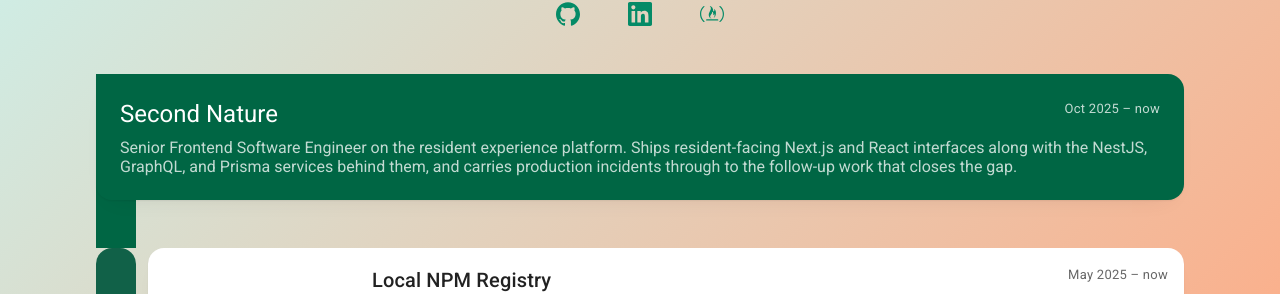
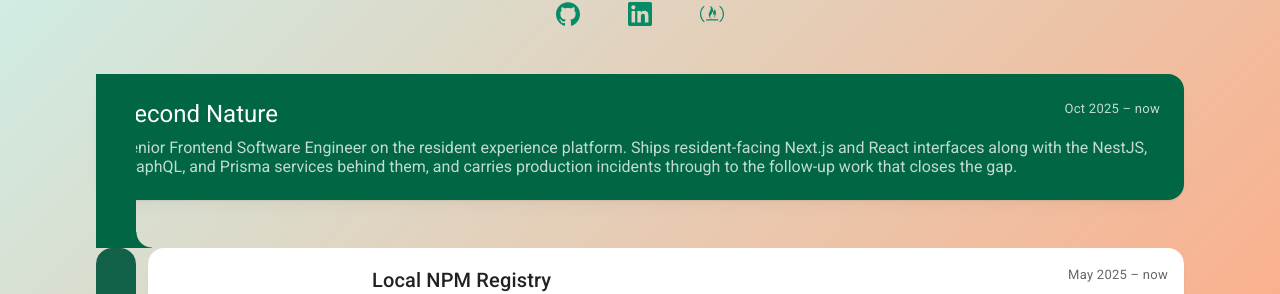
Before and after one commit to aneuhold/portfolio, a SvelteKit app in the folder svelte/: page / in a window 1280 px wide. Shown: the part 507-801 px from the top of the page. Built offline with nearby package versions, Linux system fonts and the light colour scheme.

Commit message:
Add nice rounded parts

```diff
--- a/svelte/src/components/Timeline/EraCard.svelte
+++ b/svelte/src/components/Timeline/EraCard.svelte
@@ -35,24 +35,41 @@
     --era-lightness: 44%;
     --era-chroma-step: 0.27;
     --era-chroma-floor: 0.15;
+    /* Kinda crazy fill calculation to just make it a little darker as it goes down. */
+    --era-color: oklch(
+      from var(--color-primary) var(--era-lightness)
+        calc(c * max(var(--era-chroma-floor), 1 - var(--era-depth) * var(--era-chroma-step))) h
+    );
 
     display: contents;
   }
 
-  /* Kinda crazy fill calculation to just make it a little darker as it goes down. */
   .rail,
   .card {
-    background-color: oklch(
-      from var(--color-primary) var(--era-lightness)
-        calc(c * max(var(--era-chroma-floor), 1 - var(--era-depth) * var(--era-chroma-step))) h
-    );
+    background-color: var(--era-color);
     color: var(--background);
   }
 
   .rail {
+    position: relative;
     grid-column: 1;
     grid-row: var(--rail-line) / var(--row);
     border-radius: var(--radius-lg) var(--radius-lg) 0 0;
+  }
+
+  /* Rounds the corner into the card */
+  .rail::after {
+    content: '';
+    position: absolute;
+    inset-block-end: 0;
+    inset-inline-start: 100%;
+    inline-size: var(--radius-lg);
+    block-size: var(--radius-lg);
+    background: radial-gradient(
+      circle at 100% 0,
+      transparent calc(var(--radius-lg) - 1px),
+      var(--era-color) var(--radius-lg)
+    );
   }
 
   /* Name and dates share the first line, the summary takes the second. */
--- a/svelte/src/components/Timeline/ProjectCard/ProjectCard.svelte
+++ b/svelte/src/components/Timeline/ProjectCard/ProjectCard.svelte
@@ -61,7 +61,6 @@
     box-shadow: var(--shadow-resting);
   }
 
-  /* The thumbnail's column grows with the card between its bounds; the content takes the rest. */
   .card {
     grid-row: var(--row);
     display: grid;
@@ -76,11 +75,27 @@
      bottom edge with no break, and stops short by the same gap at the far end. Half its own width
      of radius rounds the end off completely, whatever width it is given. */
   .rail {
+    position: relative;
     grid-row: var(--rail-start) / var(--rail-line);
     justify-self: end;
     inline-size: var(--project-rail-width);
     margin-block: calc(-1 * var(--card-gap)) var(--card-gap);
     border-radius: 0 0 var(--project-rail-width) var(--project-rail-width);
+  }
+
+  /* Rounds the corner into the card */
+  .rail::after {
+    content: '';
+    position: absolute;
+    inset-block-start: 0;
+    inset-inline-end: 100%;
+    inline-size: var(--radius-lg);
+    block-size: var(--radius-lg);
+    background: radial-gradient(
+      circle at 0 100%,
+      transparent calc(var(--radius-lg) - 1px),
+      var(--background) var(--radius-lg)
+    );
   }
 
   .compactProject {
@@ -109,8 +124,7 @@
     border-end-end-radius: var(--radius-lg);
   }
 
-  /* The card steps down at the width the timeline itself does: the thumbnail stacks above the
-     content and takes the card's full width. */
+  /* Thumbnail stacks above content */
   @media (width < 40rem) {
     .card {
       grid-template-columns: minmax(0, 1fr);
--- a/svelte/src/components/Timeline/ProjectCard/ProjectCardActions.svelte
+++ b/svelte/src/components/Timeline/ProjectCard/ProjectCardActions.svelte
@@ -1,7 +1,7 @@
 <!--
   @component
 
-  A project's links: its demo, when it has one, and its source.
+  A project's demo and source links.
 -->
 <script lang="ts">
   import { type Project } from 'shared';
--- a/svelte/src/components/Timeline/ProjectCard/ProjectCardThumbnail.svelte
+++ b/svelte/src/components/Timeline/ProjectCard/ProjectCardThumbnail.svelte
@@ -1,8 +1,7 @@
 <!--
   @component
 
-  A project's screenshot, cropped to the one shape every thumbnail shares and as wide as the box it
-  is placed in.
+  A project's thumbnail image.
 -->
 <script lang="ts">
   import { type Project } from 'shared';
```
Also changed, not shown: svelte/src/components/Timeline/ProjectCard/ProjectCardContent.svelte (+4 -7 lines).
